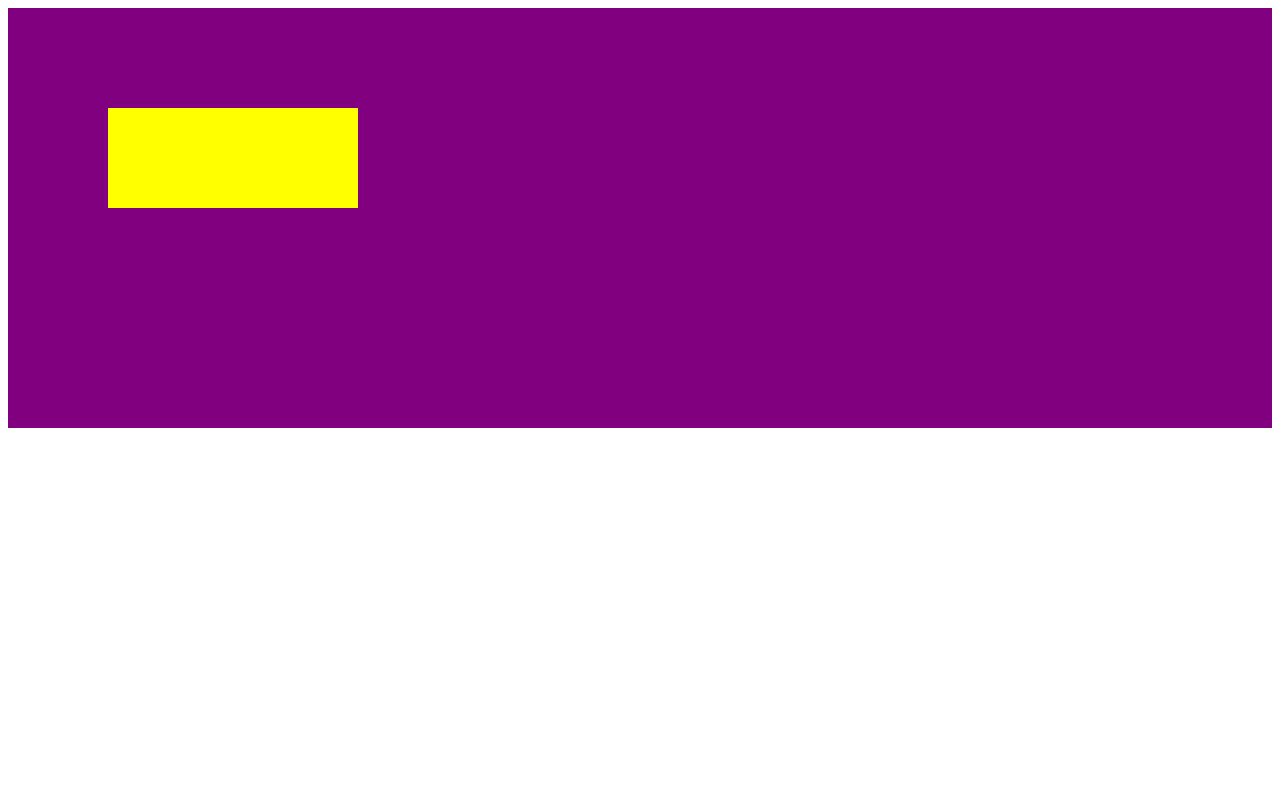
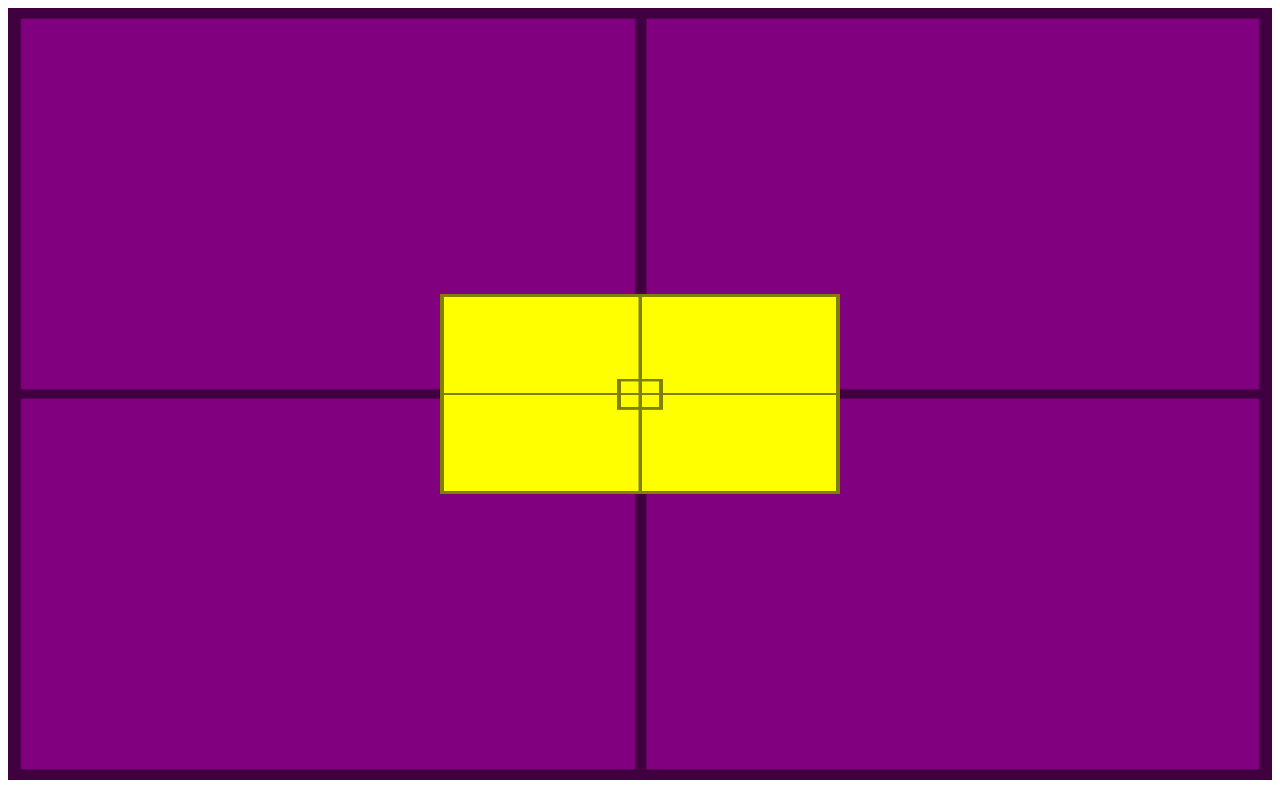
Before and after one commit to joseantonino/html-css, a plain HTML site: page exercicios/ex022b/fundo007.html in a window 1280 px wide. Drawn offline with Linux system fonts and the light colour scheme.

Commit message:
atualizei fundo007.html

```diff
--- a/exercicios/ex022b/fundo007.html
+++ b/exercicios/ex022b/fundo007.html
@@ -6,22 +6,27 @@
         <title>Alinhamento Vertical.</title>
         <style>
             #container   {
-                background-image: ('imagens/target001.png');
+                background-image: url('imagens/target001.png');
+                background-size: 100% 100%;
                 position: relative;
-                height: 400px;
+                height: 94vh;
                 padding: 10px;
                 background-color: purple;
-                background-attachment: fixed;
+
             }
 
             #conteudo  {
+                background-image: url('imagens/target001.png');
+                background-size: 100% 100%;
                 position: absolute;
-                width: 250px;
-                height: 100px;
+                height: 200px;
+                width: 400px;
                 background-color: yellow;
 
-                left: 100px;
-                top: 100px;
+                left: 50%;
+                top:  50%;
+
+                transform: translate(-50%, -50%);
 
             }
 
```
Also changed, not shown: exercicios/ex022b/imagens/target001.png (added).
